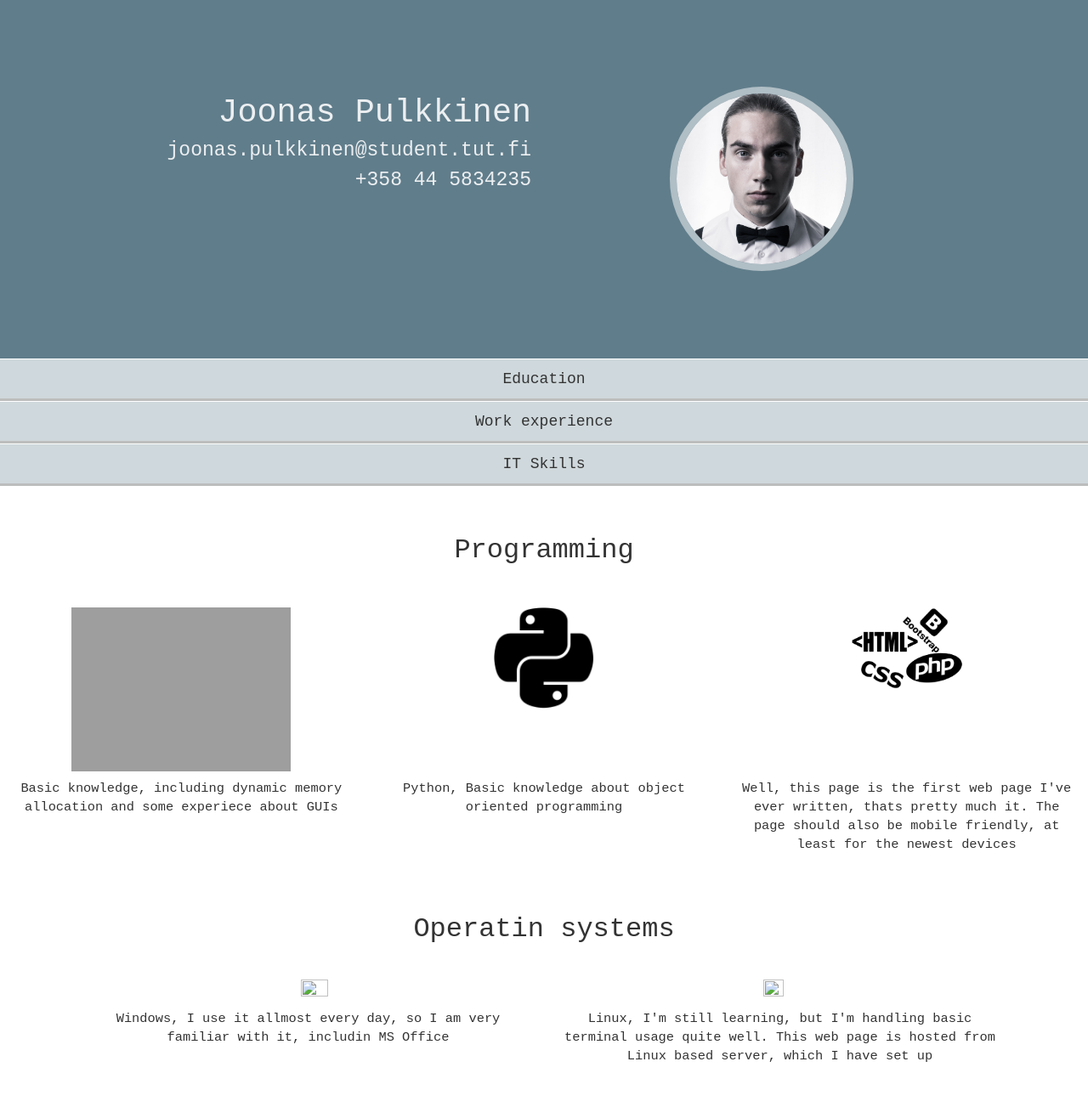
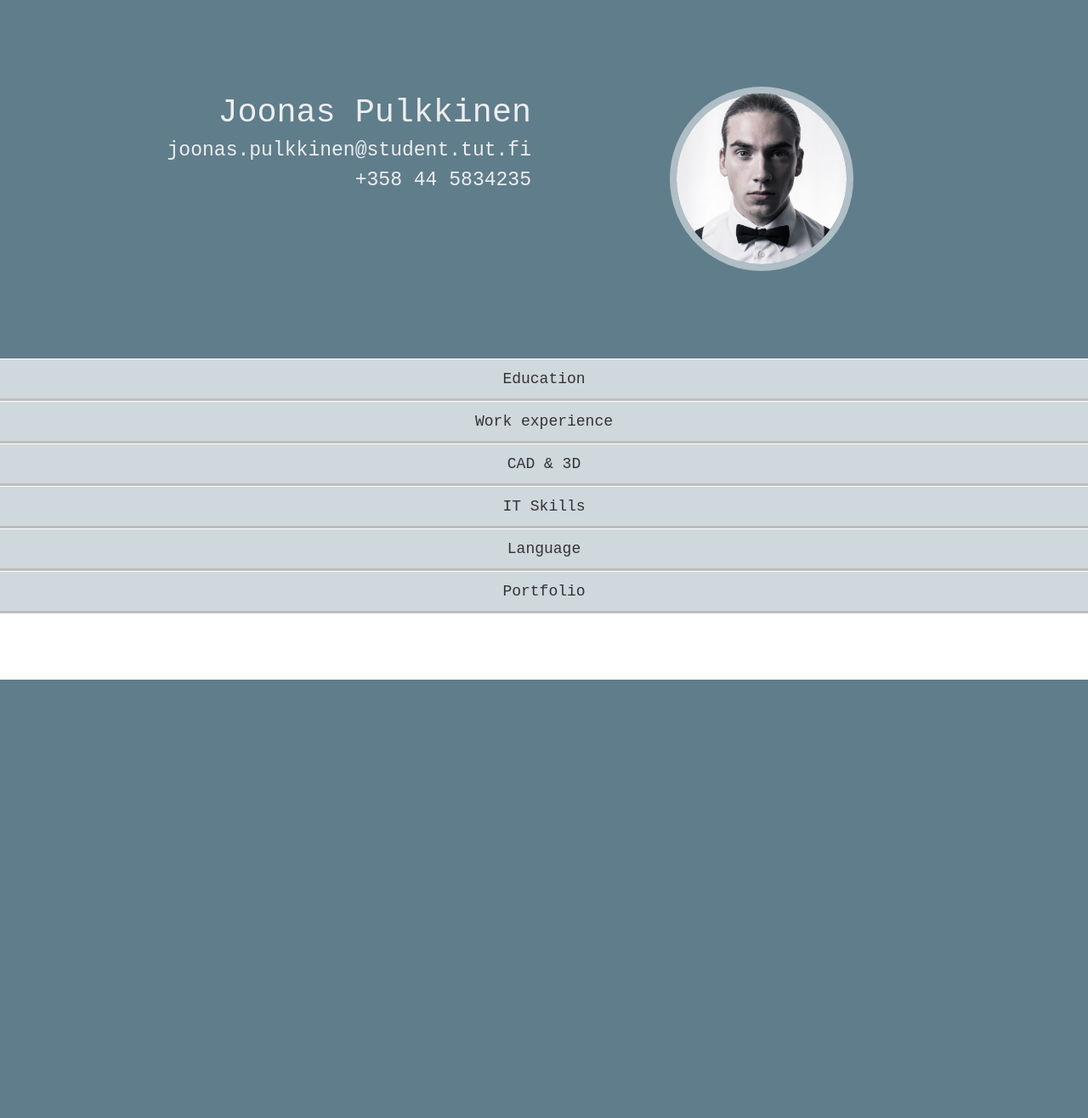
Before and after one commit to Pulukkinen/cv, a PHP site: page / in a window 1280 px wide. Shown: the whole page at 85% size. After the commit the page ends 800 px from the top, so only its background shows below. Run offline with PHP 8.4, Linux system fonts and the light colour scheme; grey boxes are pictures that could not be loaded.

Commit message:
cdsivu 21012017

```diff
--- a/html/css/body_style.css
+++ b/html/css/body_style.css
@@ -76,6 +76,15 @@
 		border: 1px solid #607D8B;
 
 	}
-	#operating-content {
+	.two-columns {
 		padding: 0 8%;
 	}
+	#it-other-content {
+		padding: 0 15%;
+	}
+	#unity-logo {
+		margin-top: 10%;
+	}
+	.logo {
+		font-size: 7vw;
+	}
--- /dev/null
+++ b/html/templates/cad.php
@@ -0,0 +1,46 @@
+<div class="container-fluid text-center top-buffer bottom-buffer">
+	<h3>CAD</h3>
+	<div class="row">
+		<p>Work I've done with these softwares can be found at portfolio section of this page.</p>
+	<div>
+	<div class="row top-buffer">
+		<div class="col-xs-6">
+			<img src="images/solidworks.jpg" width=60% height=60%>
+		</div>
+		<div class="col-xs-6">
+			<img src="images/nx.jpg" width=25% height=25%>
+		</div>
+
+	</div>
+
+	<div class="row">
+		<div class="col-xs-6">
+			<p>I'm handling this very well, and because the principles of cad modeling are basically same in various softwares,
+			 I can exploit my knowledge about SolidWorks to other cad softwares. So I dare to say that my starting point to
+			work with computer aided design is good. </p>
+		</div>
+		<div class="col-xs-6">
+			<p>Siemens NX, I've drawn a few parts, and with a litle more practice my working would be fluent.</p>
+		</div>
+	</div>
+<div class="container-fluid text-center top-buffer two-columns">
+	<h3>other 3D</h3>
+
+	<div class="row top-buffer">
+		<div class="col-xs-6">
+			<img src="images/blenderlogo.jpg" width=40% height=40%>
+		</div>
+		<div class="col-xs-6">
+			<img src="images/unitylogo.jpg" id="unity-logo" width=40% height=40%>
+		</div>
+	</div>
+	<div class="row bottom-buffer">
+		<div class="col-xs-6">
+			<p>Blender, I've used this now and then quite a long time to model for example furniture before moving to a new apartment.</p>
+		</div>
+		<div class="col-xs-6">
+			<p>Still getting familiar with this. This is the game engine that I'm dealing with in my bachelor's thesis.</p>
+		</div>
+	</div>
+</div>
+</div>
--- a/html/templates/collapse.php
+++ b/html/templates/collapse.php
@@ -5,6 +5,7 @@
 		<div class="collapse" id="education-content"><?php include("templates/education.php")?></div>
 	</div>
 </div>
+
 <div class="container-fluid">
 	<div class="row">
 		<button type="button" class="btn btn-lg btn-block" data-toggle="collapse" data-target="#work-content">Work experience</button>
@@ -12,10 +13,36 @@
 		<div class="collapse" id="work-content"><?php include('templates/work_experience.php')?></div>
 	</div>
 </div>
+
 <div class="container-fluid">
+
+	<div class="row">
+		<button type="button" class="btn btn-lg btn-block" data-toggle="collapse" data-target="#cad-content">CAD & 3D</button>
+
+		<div class="collapse" id="cad-content"><?php include('templates/cad.php')?></div>
+	</div>
+</div>
+
+<div class="container-fluid">
+
 	<div class="row">
 		<button type="button" class="btn btn-lg btn-block" data-toggle="collapse" data-target="#it-content">IT Skills</button>
 
-		<div class="collapse in" id="it-content"><?php include('templates/it-skills.php')?></div>
+		<div class="collapse" id="it-content"><?php include('templates/it-skills.php')?></div>
 	</div>
 </div>
+
+<div class="container-fluid">
+		<div class="row">
+			<button type="button" class="btn btn-lg btn-block" data-toggle="collapse" data-target="#language-content">Language</button>
+				<div class="collapse" id="language-content"><?php include('templates/language.php')?></div>
+		</div>
+</div>
+
+
+<div class="container-fluid">
+		<div class="row">
+			<button type="button" class="btn btn-lg btn-block" data-toggle="collapse" data-target="#portfolio-content">Portfolio</button>
+				<div class="collapse" id="portfolio-content"><?php include('templates/portfolio.php')?></div>
+		</div>
+</div>
--- a/html/templates/it-skills.php
+++ b/html/templates/it-skills.php
@@ -24,7 +24,7 @@
 				The page should also be  mobile friendly, at least for the newest devices</p>
 		</div>
 	</div>
-<div class="container-fluid text-center top-buffer" id="operating-content">
+<div class="container-fluid text-center top-buffer two-columns">
 	<h3>Operatin systems</h3>
 
 	<div class="row top-buffer">
@@ -34,11 +34,20 @@
 		<div class="col-xs-6">
 			<img src="images/linuxlogo.png" width=22% height=22%>
 		</div>
-	<div class="row">
+	<div class="row bottom-buffer">
 		<div class="col-xs-6">
 			<p>Windows, I use it allmost every day, so I am very familiar with it, includin MS Office</p>
 		</div>
 		<div class="col-xs-6">
 			<p>Linux, I'm still learning, but I'm handling basic terminal usage quite well. This web page is hosted from
 			Linux based server, which I have set up</p>
+		</div>
+	</div>
 </div>
+<div class="container-fluid text-center top-buffer" id="it-other-content">
+	<h3>IoT</h3>
+		<div class="row top-buffer">
+			<p>During this spring I have a few courses that leads me to world of IoT platforms and indutrial internet. Knowledge
+			about those will be updated here soon.</p>
+		</div>
+</div>
--- /dev/null
+++ b/html/templates/language.php
@@ -0,0 +1,13 @@
+<div class="container-fluid">
+	<div class="row top-buffer text-center">
+
+		<p>Finnish: Native language<br>
+		English: good written and spoken skills<br>
+		Swedish: handling everyday situations<br>
+		Germany: basics</p>
+	</div>
+		<div class="row text-center top-buffer bottom-buffer">
+			<span class="glyphicon glyphicon-globe logo"</span>
+		</div>
+
+</div>
--- /dev/null
+++ b/html/templates/portfolio.php
@@ -0,0 +1,2 @@
+<div class="row top-buffer">
+	<div class="col-xs-4">
```
Also changed, not shown: html/images/blenderlogo.jpg (added), html/images/linuxlogo.png, html/images/nx.jpg (added), html/images/solidworks.jpg (added), html/images/unitylogo.jpg (added), html/images/winlogo.jpg.
